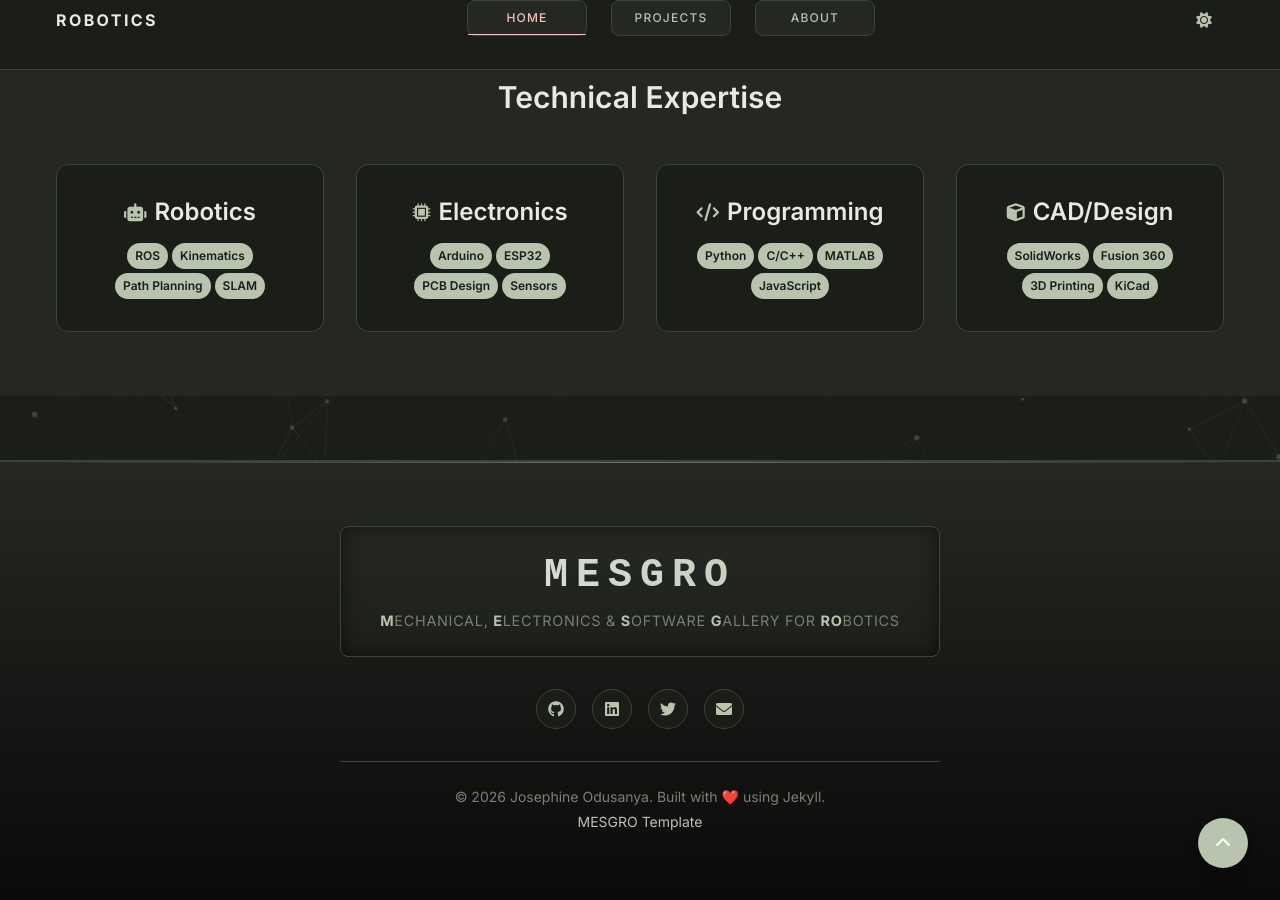
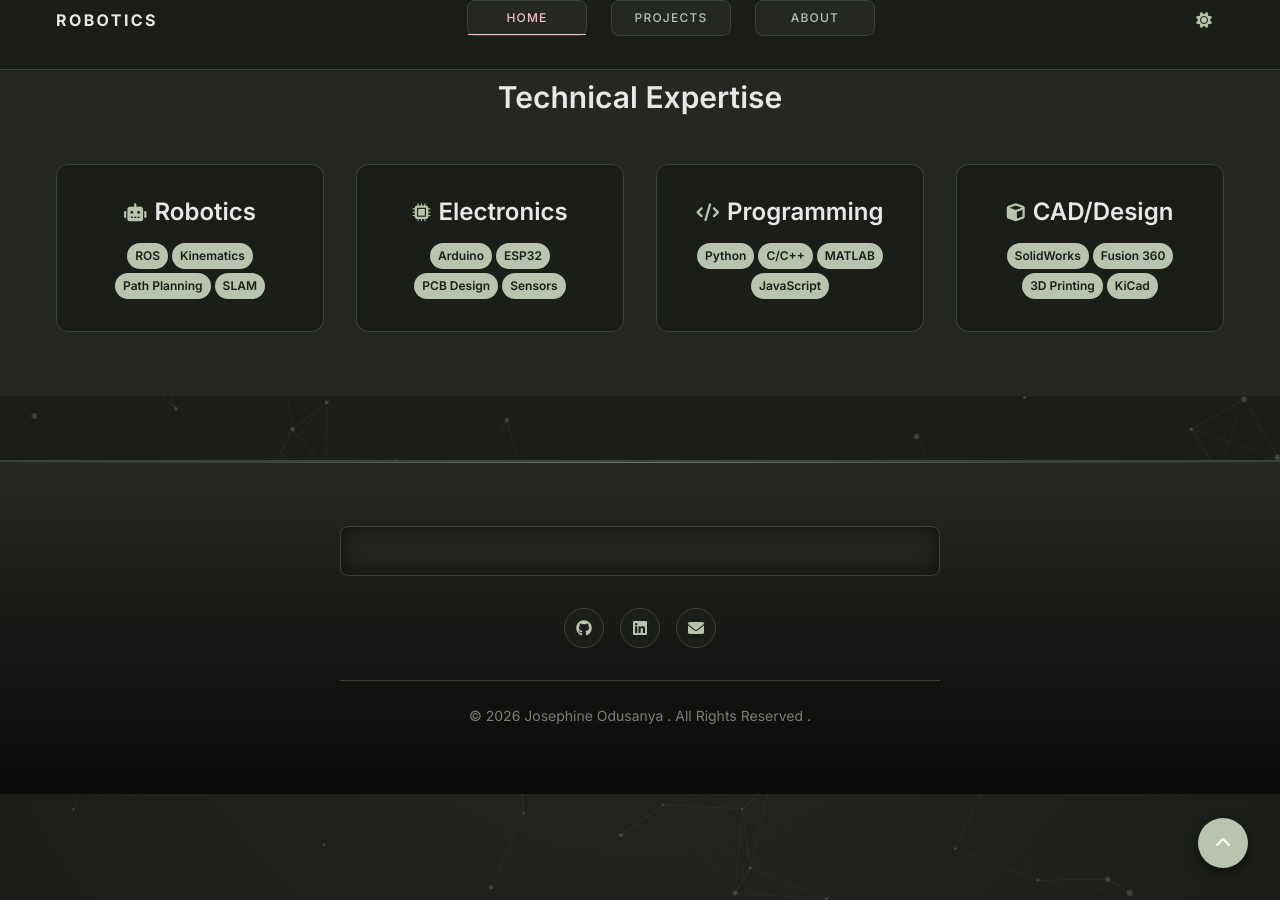
Before and after one commit to josephineoe/josephineoe.github.io, a Jekyll site: the page built from index.md, in a window 1280 px wide and 900 px high, scrolled down 1294 px. Built offline with Jekyll 4.4.1, drawn with Linux system fonts in a browser that asks for light colours; nearby versions of some CDN libraries; comment, search, counter and statistics services are not loaded.

Commit message:
Footer Edit

```diff
--- a/_config.yml
+++ b/_config.yml
@@ -5,9 +5,9 @@ url: "https://thattjennie.github.io"
 baseurl: "/Portfolio-1"
 author: "Josephine Odusanya"
 email: "joo9964@nyu.edu"
-github_username: "JosephineOE"
-linkedin_username: "Josephine Odusanya"
-twitter_username: "your-twitter"
+github_username: "josephineoe"
+linkedin_username: "josephineodusanya"
+
 
 # Build settings
 markdown: kramdown
--- a/_includes/footer.html
+++ b/_includes/footer.html
@@ -2,14 +2,7 @@
     <div class="container">
         <div class="footer-simple">
             <div class="footer-brand">
-                <h3 class="mesgro-title">MESGRO</h3>
-                <div class="mesgro-definition">
-                    <span class="def-highlight">M</span>echanical,
-                    <span class="def-highlight">E</span>lectronics &
-                    <span class="def-highlight">S</span>oftware
-                    <span class="def-highlight">G</span>allery for
-                    <span class="def-highlight">RO</span>botics
-                </div>
+
             </div>
 
             <div class="social-links-center">
@@ -21,11 +14,7 @@
                 {% if site.linkedin_username %}
                 <a href="https://linkedin.com/in/{{ site.linkedin_username }}" target="_blank" aria-label="LinkedIn">
                     <i class="fab fa-linkedin"></i>
-                </a>
-                {% endif %}
-                {% if site.twitter_username %}
-                <a href="https://twitter.com/{{ site.twitter_username }}" target="_blank" aria-label="Twitter">
-                    <i class="fab fa-twitter"></i>
+
                 </a>
                 {% endif %}
                 {% if site.email %}
@@ -36,9 +25,9 @@
             </div>
 
             <div class="footer-credits">
-                <p>&copy; {{ 'now' | date: '%Y' }} {{ site.author | default: site.title }}. Built with ❤️ using Jekyll.
+                <p>&copy; {{ 'now' | date: '%Y' }} {{ site.author | default: site.title }} . All Rights Reserved .
                 </p>
-                <p><a href="https://github.com/aojedao/MESGRO" target="_blank">MESGRO Template</a></p>
+
             </div>
         </div>
     </div>
```
